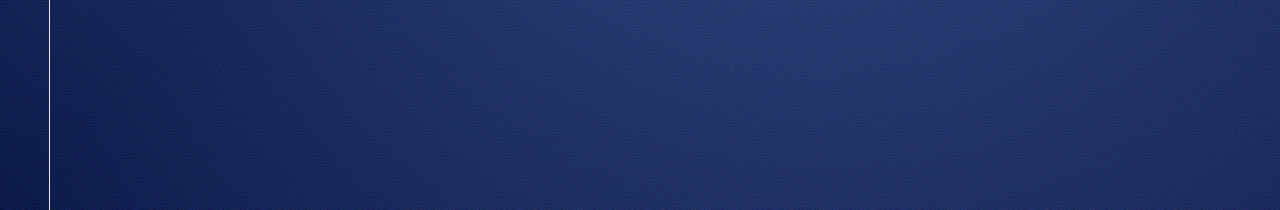
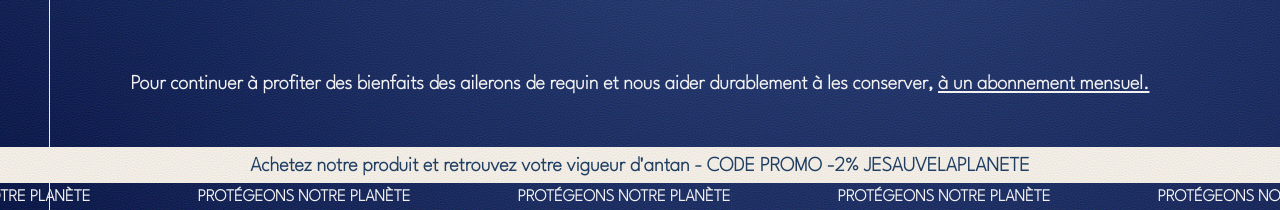
Before and after one commit to DMI1-project-webgl/les-loups-de-mer, a Vue app: page /shop in a window 1280 px wide. Shown: the part 590-800 px from the top of the page. Built offline with nearby package versions, Linux system fonts and the light colour scheme.

Commit message:
:construction: page shop avec banner ok

```diff
--- a/src/views/Shop.vue
+++ b/src/views/Shop.vue
@@ -6,7 +6,6 @@ import RoundButton from './../components/UI/RoundButton.vue'
 </script>
 
 <template>
-<div>
   <BackgroundGradient />
   <Nav/>
   <section class="shop page-experience">
@@ -141,7 +140,25 @@ import RoundButton from './../components/UI/RoundButton.vue'
       </div>
     </div>
   </section>
-</div>
+  <section class="banner">
+    <div class="banner--mentions-container">
+      <div class="banner--mentions">
+        <p> Pour continuer à profiter des bienfaits des ailerons de requin et nous aider durablement à les conserver, <a href=""> à un abonnement mensuel.</a></p>
+      </div>
+    </div>
+    <div class="banner--container color--secondary">
+      <div class="banner--text">
+        <p>Achetez notre produit et retrouvez votre vigueur d'antan - CODE PROMO -2% JESAUVELAPLANETE</p>
+      </div>
+    </div>
+    <div class="banner--container">
+      <div class="header--text-upper">
+        <span v-for="i in 8" :key="i">
+            protégeons notre planète
+        </span>
+      </div>
+    </div>
+  </section>
 </template>
 
 
@@ -258,6 +275,7 @@ export default defineComponent({
   width: 100%;
 }
 .shop--heading-container {
+  margin-top: 50px;
   height: 100%;
   display: flex;
   flex-direction: column;
@@ -341,4 +359,60 @@ export default defineComponent({
   left: 50%;
   transform: translate(-50%, -50%);
 }
+.banner--container {
+  width: 100vw;
+  position: relative;
+  top: 0;
+  left: 0;
+  text-align: center;
+  padding: 5px 0;
+}
+.header--text-upper {
+  font-family: "leaguespartan";
+  font-size: 0.5em;
+  font-weight: 400;
+  line-height: 1em;
+  width: 200%;
+  margin-left: 16px;
+  display: flex;
+  justify-content: space-between;
+  animation: marquee 50s linear infinite;
+  white-space: nowrap;
+}
+
+.header--text-upper span {
+  display: block;
+  width: 25%;
+  color: white;
+  font-weight: 900;
+  text-transform: uppercase;
+}
+
+@keyframes marquee {
+  0% {
+    transform: translateX(-50%);
+  }
+  100% {
+    transform: translateX(0%);
+  }
+}
+section.banner {
+  position: fixed;
+  bottom: 0;
+  z-index: 1;
+}
+
+.banner--text p {
+  text-align: center;
+}
+.banner--mentions-container {
+  margin-bottom: 50px;
+  color: white;
+  text-align: center;
+  width: 100vw;
+}
+.banner--mentions a {
+  text-decoration: underline;
+  font-weight: 900;
+}
 </style>
```
